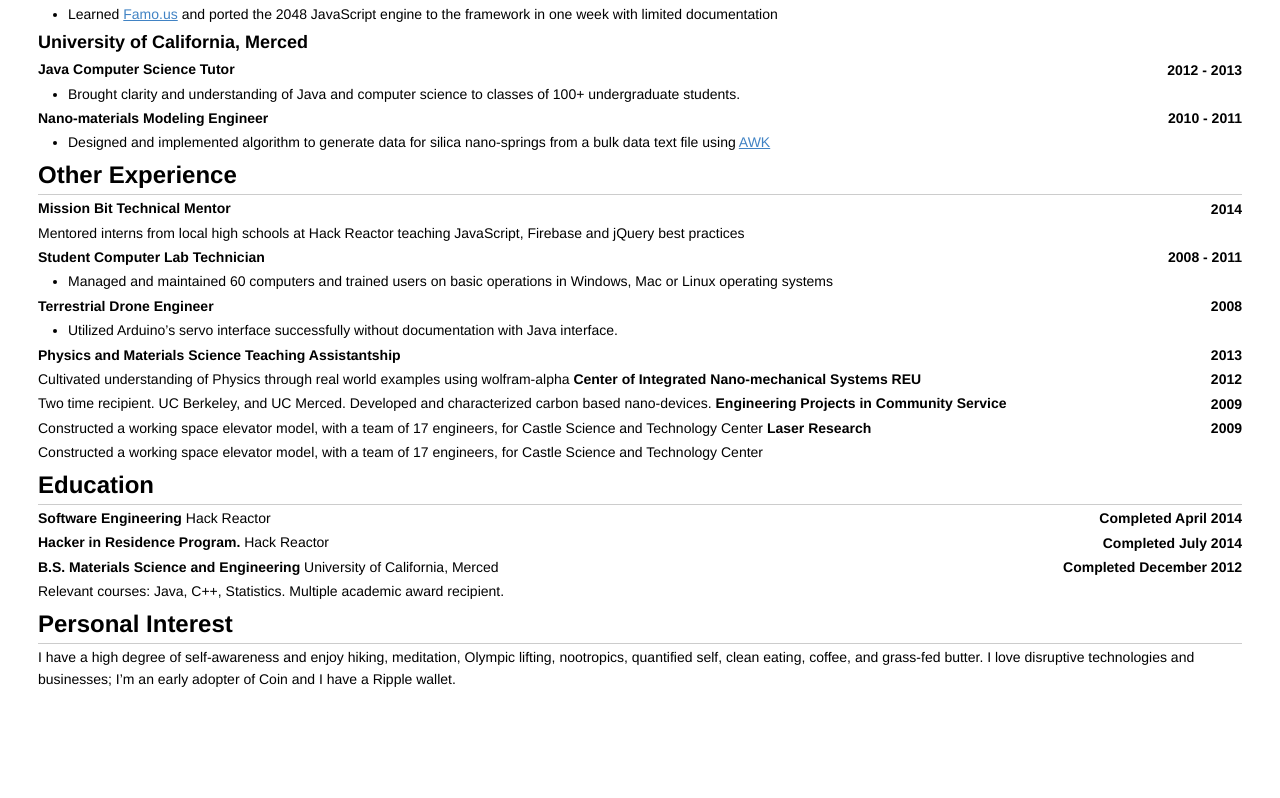
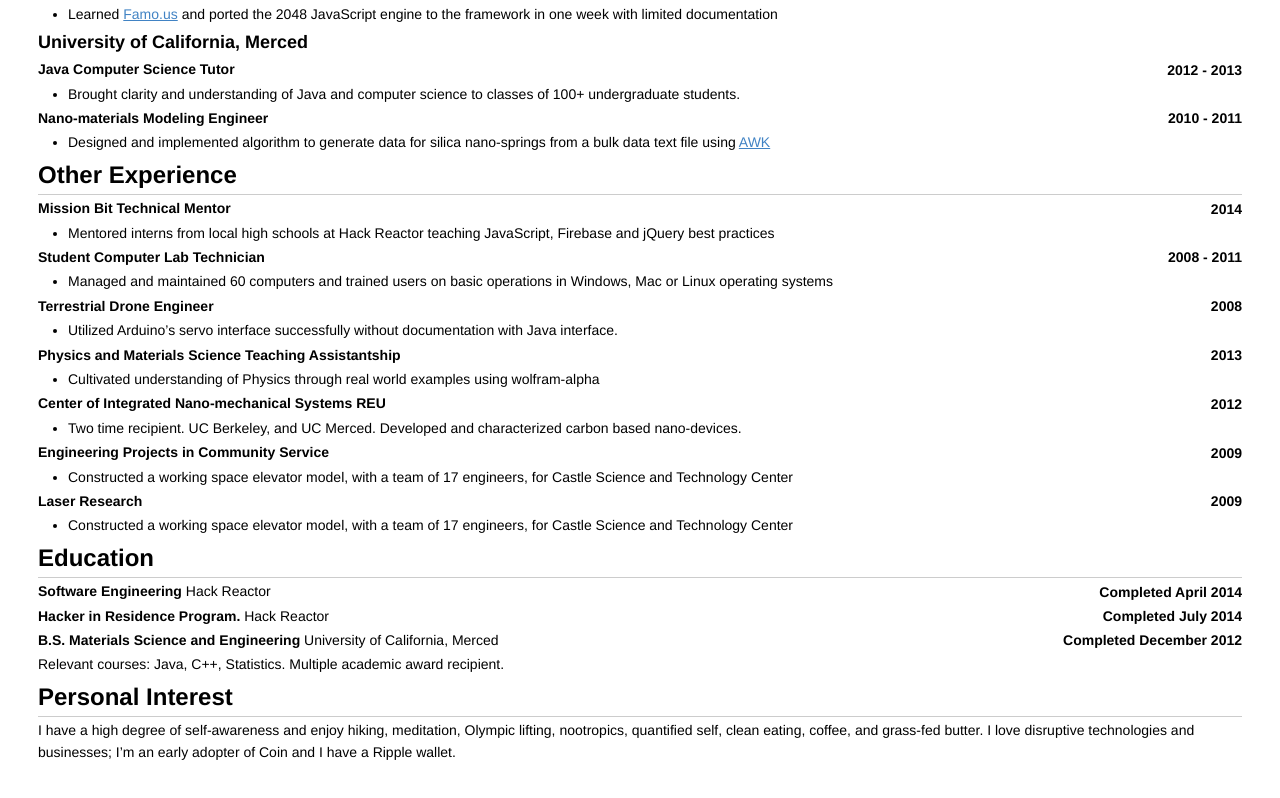
Before and after one commit to kwyn/resume, a plain HTML site: page index.html in a window 1280 px wide. Shown: the part 1027-1825 px from the top of the page. Before the commit the page ends 1758 px from the top, so only its background shows below. Drawn offline with Linux system fonts and the light colour scheme.

Commit message:
Update styling

```diff
--- a/index.html
+++ b/index.html
@@ -3,7 +3,7 @@
 <head>
   <meta charset="utf-8">
   <meta http-equiv="X-UA-Compatible" content="IE=edge,chrome=1">
-  <title>Resume</title>
+  <title>Resume  | Kwyn Meagher</title>
   <meta name="viewport" content="width=device-width, initial-scale=1.0">
   <style>
 body {
@@ -445,7 +445,9 @@
 <p>2014</p>
 </blockquote>
 
-<p>Mentored interns from local high schools at Hack Reactor teaching JavaScript, Firebase and jQuery best practices</p>
+<ul>
+<li>Mentored interns from local high schools at Hack Reactor teaching JavaScript, Firebase and jQuery best practices</li>
+</ul>
 
 <p><strong>Student Computer Lab Technician</strong></p>
 
@@ -473,28 +475,39 @@
 <p>2013</p>
 </blockquote>
 
-<p>Cultivated understanding of Physics through real world examples using wolfram-alpha
-<strong>Center of Integrated Nano-mechanical Systems REU</strong></p>
+<ul>
+<li>Cultivated understanding of Physics through real world examples using wolfram-alpha</li>
+</ul>
+
+<p><strong>Center of Integrated Nano-mechanical Systems REU</strong></p>
 
 <blockquote>
 <p>2012</p>
 </blockquote>
 
-<p>Two time recipient. UC Berkeley, and UC Merced. Developed and characterized carbon based nano-devices.
-<strong>Engineering Projects in Community Service</strong></p>
+<ul>
+<li>Two time recipient. UC Berkeley, and UC Merced. Developed and characterized carbon based nano-devices.</li>
+</ul>
+
+<p><strong>Engineering Projects in Community Service</strong></p>
 
 <blockquote>
 <p>2009</p>
 </blockquote>
 
-<p>Constructed a working space elevator model, with a team of 17 engineers, for Castle Science and Technology Center
-<strong>Laser Research</strong></p>
+<ul>
+<li>Constructed a working space elevator model, with a team of 17 engineers, for Castle Science and Technology Center</li>
+</ul>
+
+<p><strong>Laser Research</strong></p>
 
 <blockquote>
 <p>2009</p>
 </blockquote>
 
-<p>Constructed a working space elevator model, with a team of 17 engineers, for Castle Science and Technology Center</p>
+<ul>
+<li>Constructed a working space elevator model, with a team of 17 engineers, for Castle Science and Technology Center</li>
+</ul>
 
 <h2 id="education">Education</h2>
 
```
Also changed, not shown: README.md, 1 other file.
